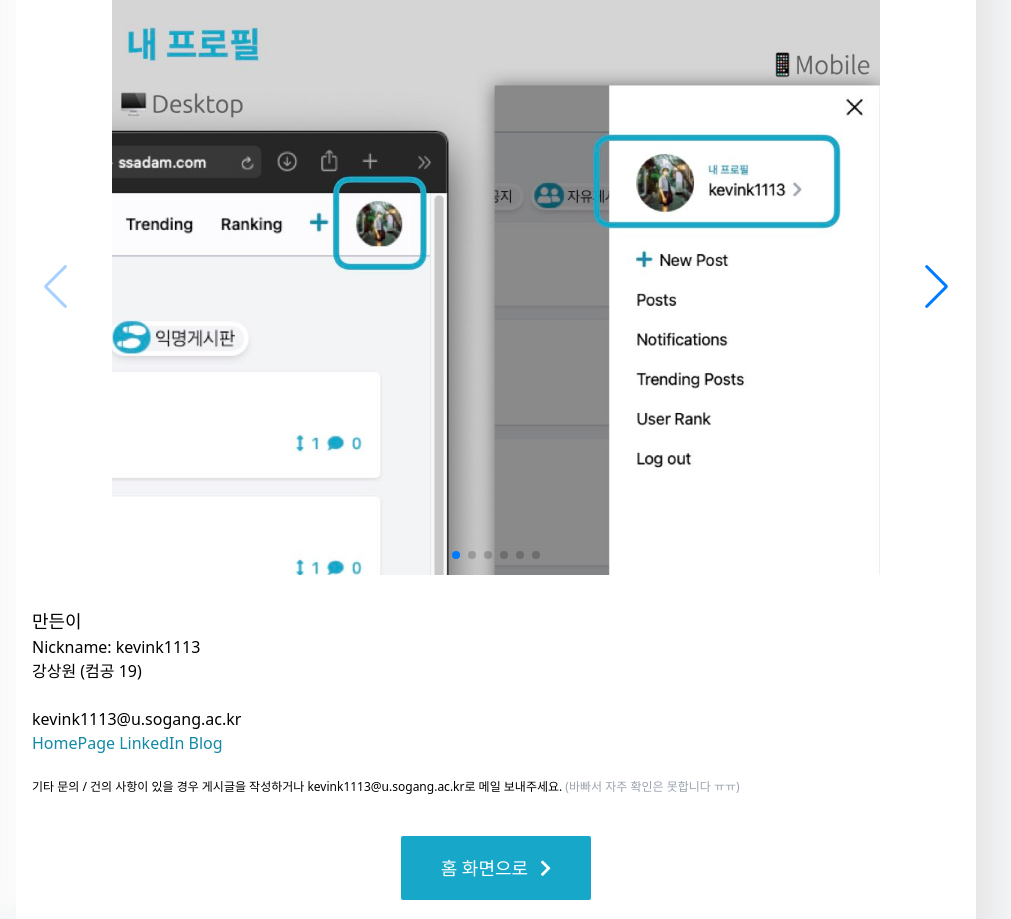
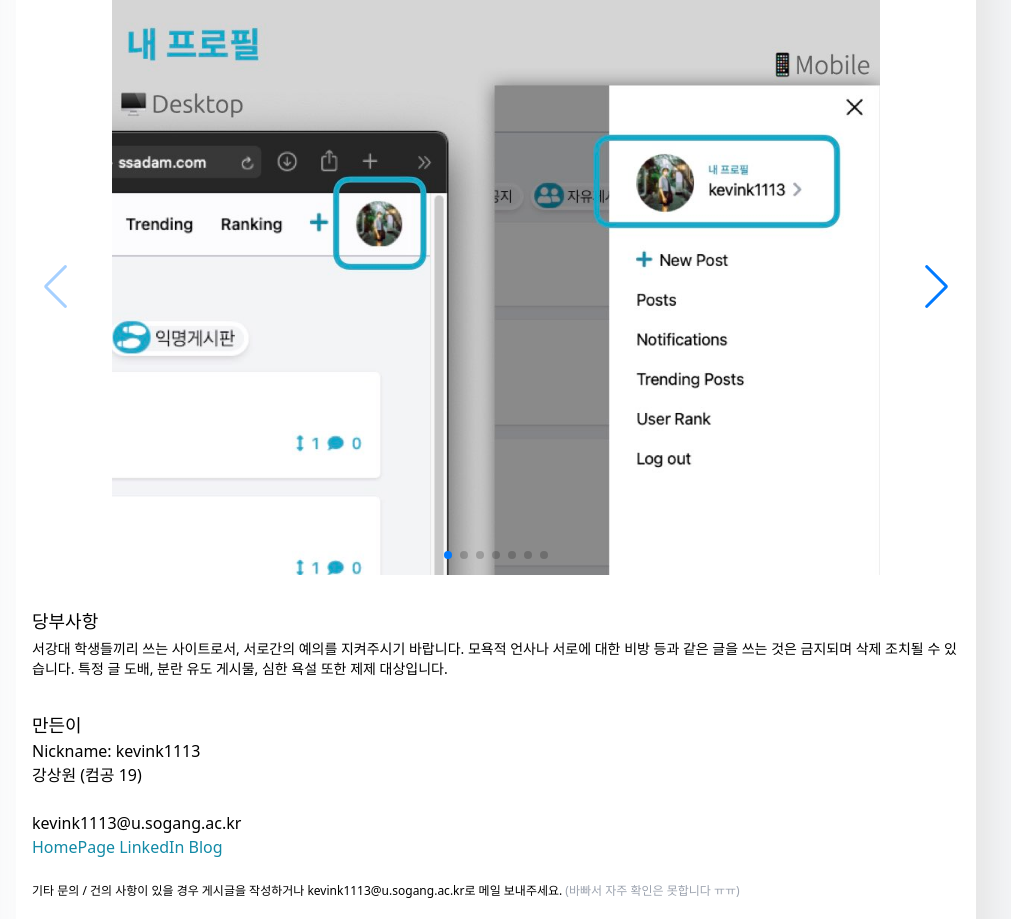
Before and after one commit to kevink1113/SSADAM, a Django app: template templates/users/about.html in a window 1280 px wide. Shown: the part 373-1292 px from the top of the page, without its empty margins (144-1155 px from the left). Run offline with Django 3.2, Linux system fonts and the light colour scheme; the template is opened without the code that fills it, so the values that code supplies are empty; style sheets or scripts are compiled from the project's sources; some libraries are stand-ins or nearby versions.

Commit message:
About photo added

```diff
--- a/templates/users/about.html
+++ b/templates/users/about.html
@@ -115,6 +115,8 @@
                          style="max-height: 36rem">
                     <img src="{% static 'img/about/6.jpeg' %}" class="swiper-slide object-contain"
                          style="max-height: 36rem">
+                    <img src="{% static 'img/about/7.jpeg' %}" class="swiper-slide object-contain"
+                         style="max-height: 36rem">
                 </div>
                 <!-- Add Pagination -->
                 <div class="swiper-pagination"></div>
@@ -139,7 +141,10 @@
                 });
 
             </script>
-
+            <p class="pt-8 text-lg font-medium">당부사항</p>
+            <p class="pt-1 text-sm">서강대 학생들끼리 쓰는 사이트로서, 서로간의 예의를 지켜주시기 바랍니다. 모욕적 언사나 서로에 대한 비방 등과 같은 글을 쓰는 것은 금지되며 삭제 조치될 수 있습니다.
+                특정 글 도배, 분란 유도 게시물, 심한 욕설 또한 제제 대상입니다.
+            </p>
             <p class="text-lg font-medium pt-8">만든이</p>
             Nickname: kevink1113<br/>
             강상원 (컴공 19)<br/><br/>
```
Also changed, not shown: static/img/about/3.jpeg, static/img/about/4.jpeg, static/img/about/5.jpeg, static/img/about/6.jpeg, static/img/about/7.jpeg (added).
